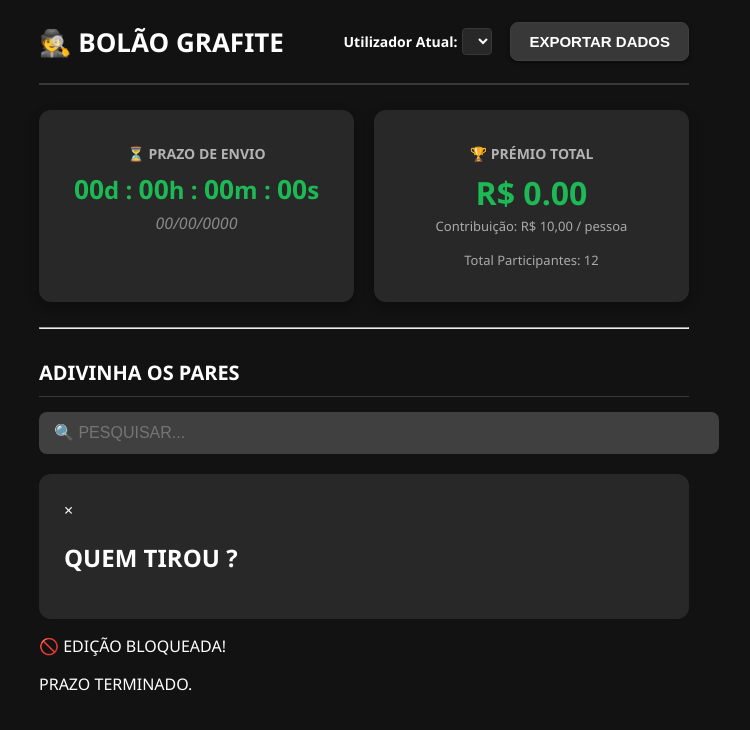
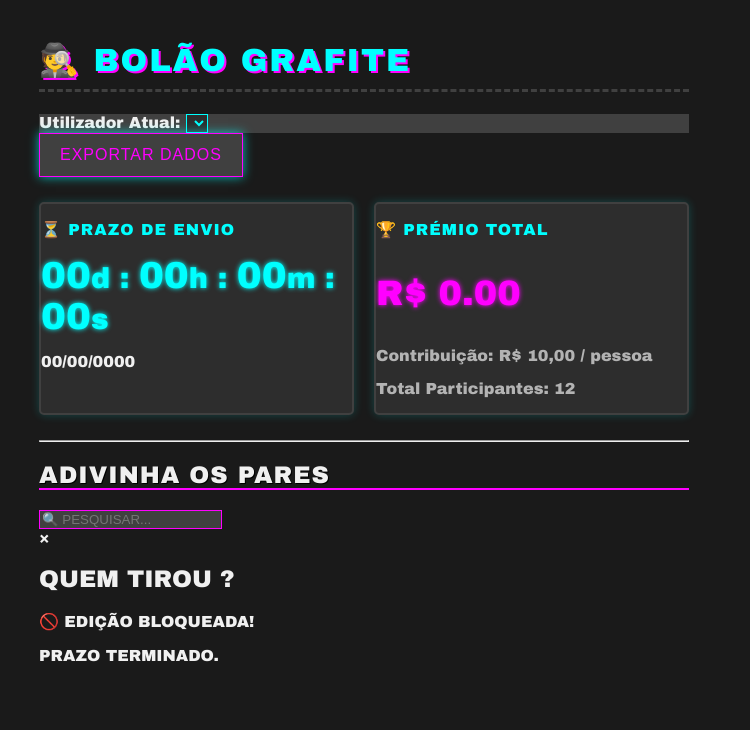
Before and after one commit to Pires84/bolao-amigo-secreto, a plain HTML site: page index.html in a window 1280 px wide. Shown: the whole page, without its empty margins (276-1026 px from the left). Drawn offline with Linux system fonts and the light colour scheme.

Commit message:
Update styles.css
V4

```diff
--- a/styles.css
+++ b/styles.css
@@ -1,21 +1,21 @@
 /* ================================================================= */
-/* === STYLES.CSS: TEMA SPOTIFY (DARK MODE) - V2.5 DESIGN PROFISSIONAL === */
+/* === STYLES.CSS: TEMA GRAFITE / STREET ART (V3) === */
 /* ================================================================= */
 
 :root {
-    --primary-color: #1DB954; /* Verde Spotify */
-    --primary-dark: #1A8F43;
-    --text-color: #FFFFFF;
-    --background-color: #121212; /* Fundo Escuro Principal */
-    --card-background: #282828; /* Fundo de Cards e Elementos */
+    --primary-neon: #00FFFF; /* Ciano Neon (Destaque) */
+    --secondary-neon: #FF00FF; /* Magenta Neon (Alerta/Secundário) */
+    --text-color: #F0F0F0; /* Quase Branco */
+    --background-color: #1A1A1A; /* Fundo Cinzento Escuro */
+    --card-background: #2D2D2D; /* Fundo de Blocos */
     --input-background: #404040;
-    --highlight-bg: #383838;
-    --error-color: #F44336;
-    --success-color: #1DB954;
+    --highlight-bg: #404040;
+    --error-color: #FF00FF; /* Erro/Alerta em Magenta */
+    --success-color: #00FF00; /* Sucesso em Verde Neon */
 }
 
 body {
-    font-family: 'Segoe UI', Tahoma, Geneva, Verdana, sans-serif;
+    font-family: 'Arial Black', Arial, sans-serif; /* Fonte mais forte */
     background-color: var(--background-color);
     color: var(--text-color);
     margin: 0;
@@ -27,50 +27,28 @@ body {
 
 .container {
     width: 100%;
-    max-width: 650px; /* Pouco mais largo para layout de grid */
+    max-width: 650px;
     padding: 20px;
 }
 
 /* --- HEADER E CONTROLES --- */
-.header {
-    display: flex;
-    justify-content: space-between;
-    align-items: center;
-    padding-bottom: 20px;
-    border-bottom: 2px solid var(--highlight-bg);
-}
-
 .header h1 {
-    font-size: 26px;
-    margin: 0;
-    border-bottom: none;
-    padding-bottom: 0;
-}
-
-.header-controls {
-    display: flex;
-    gap: 10px;
-    align-items: center;
+    font-size: 32px; /* MAIOR */
+    text-shadow: 2px 2px var(--secondary-neon); /* Efeito Grafite */
+    letter-spacing: 2px;
+    color: var(--primary-neon);
+    padding-bottom: 10px;
+    border-bottom: 3px dashed var(--highlight-bg);
 }
 
 .user-selector {
-    display: flex;
-    flex-direction: row;
-    align-items: center;
-    gap: 5px;
     background-color: var(--input-background);
-    padding: 8px 12px;
-    border-radius: 8px;
-    font-size: 14px;
 }
-.user-selector label { font-weight: 600; }
-
 .user-selector select {
     background-color: var(--card-background);
-    color: var(--text-color);
-    border: 1px solid var(--highlight-bg);
-    padding: 4px;
-    border-radius: 4px;
+    border: 1px solid var(--primary-neon);
+    color: var(--primary-neon);
+    font-weight: bold;
 }
 
 /* --- GRID DE STATUS (Contagem e Prémio) --- */
@@ -83,238 +61,128 @@ body {
 
 .card {
     background-color: var(--card-background);
-    border-radius: 12px;
-    padding: 20px;
-    box-shadow: 0 4px 12px rgba(0, 0, 0, 0.3);
-    text-align: center;
-}
-
-.status-card {
-    display: flex;
-    flex-direction: column;
-    align-items: center;
-}
-
-.card-icon {
-    font-size: 30px;
-    margin-bottom: 5px;
+    border-radius: 5px; /* Blocos mais angulares */
+    border: 2px solid var(--highlight-bg);
+    box-shadow: 0 0 10px rgba(0, 255, 255, 0.2); /* Sombra Neon */
 }
 
 .card-title {
-    font-size: 14px;
-    color: #b3b3b3;
-    margin-bottom: 8px;
-    text-transform: uppercase;
-    font-weight: 700;
+    font-size: 16px;
+    color: var(--primary-neon); /* Título em Ciano */
+    letter-spacing: 1px;
 }
 
+/* DESTAQUE NA CONTAGEM */
 .countdown-timer {
-    font-size: 1.5em;
-    font-weight: bold;
-    color: var(--primary-color);
+    font-size: 1.8em; /* MAIOR */
+    font-weight: 900;
+    color: var(--primary-neon);
+    text-shadow: 0 0 5px var(--primary-neon); /* Efeito Neon */
 }
 .countdown-timer span {
-    font-size: 1.1em;
+    font-size: 1.3em;
 }
 
-.data-limite {
-    font-style: italic;
-    color: #888;
-    margin-top: 5px;
+/* DESTAQUE NO PRÉMIO */
+.financial-summary .premio-total {
+    font-size: 2.2em; /* MAIOR */
+    color: var(--secondary-neon); /* Valor em Magenta */
+    text-shadow: 0 0 5px var(--secondary-neon);
+}
+.financial-detail {
+    color: #b3b3b3;
 }
 
-.financial-summary .premio-total {
-    font-size: 2em;
-    font-weight: bold;
-    color: var(--primary-color);
-    margin: 0;
-}
-.financial-detail {
-    font-size: 13px;
-    color: #aaa;
-    margin-top: 3px;
-}
 
-/* --- SEÇÃO PRINCIPAL --- */
+/* --- SECÇÃO PRINCIPAL E BOTÕES --- */
 .section-title {
-    font-size: 20px;
+    font-size: 24px; /* MAIOR */
     color: var(--text-color);
-    padding-bottom: 10px;
-    border-bottom: 1px solid var(--highlight-bg);
-    margin-top: 30px;
-    margin-bottom: 15px;
+    letter-spacing: 1px;
+    border-bottom: 2px solid var(--secondary-neon);
+    text-shadow: 1px 1px #000;
 }
 
 .search-input {
-    width: 100%;
-    padding: 12px 15px;
-    margin-bottom: 20px;
-    border: none;
-    border-radius: 8px;
-    background-color: var(--input-background);
+    background-color: var(--highlight-bg);
+    border: 1px solid var(--secondary-neon);
     color: var(--text-color);
-    font-size: 16px;
-    transition: box-shadow 0.2s;
+}
+.search-input:focus {
+    box-shadow: 0 0 0 2px var(--primary-neon);
 }
 
-/* --- CARDS DE PALPITE (UX MELHORADA) --- */
+/* --- CARDS DE PALPITE --- */
 .palpite-card {
-    display: flex;
-    align-items: center;
-    background-color: var(--card-background);
-    border-radius: 10px;
-    padding: 15px;
-    margin-bottom: 12px;
-    box-shadow: 0 2px 5px rgba(0, 0, 0, 0.4);
-    cursor: pointer;
-    transition: background-color 0.2s, transform 0.2s;
-    border: 1px solid transparent;
+    border: 1px solid var(--highlight-bg);
+    transition: background-color 0.2s, box-shadow 0.2s;
 }
 
 .palpite-card:hover:not(.bloqueado) {
-    background-color: #303030;
-    transform: translateY(-2px);
+    background-color: #383838;
+    box-shadow: 0 0 10px rgba(0, 255, 255, 0.4);
 }
 
 .palpite-card.selecionado {
-    border: 3px solid var(--primary-color);
+    border: 3px solid var(--primary-neon);
     background-color: var(--highlight-bg);
-    box-shadow: 0 2px 8px rgba(29, 185, 84, 0.4);
+    box-shadow: 0 0 15px rgba(0, 255, 255, 0.6);
 }
 
 .avatar {
-    width: 50px;
-    height: 50px;
-    border-radius: 50%;
-    margin-right: 15px;
-    object-fit: cover;
-    border: 2px solid var(--highlight-bg);
-}
-
-.palpite-info {
-    flex-grow: 1;
-    display: flex;
-    justify-content: space-between;
-    align-items: center;
+    border: 2px solid var(--secondary-neon);
 }
 
 .palpite-quem-tirou {
-    font-size: 16px;
-    font-weight: bold;
+    font-weight: 900;
+    font-size: 18px; /* MAIOR */
     color: var(--text-color);
 }
 
 .palpite-atual {
-    font-size: 14px;
-    color: var(--primary-color);
-    font-weight: 500;
+    color: var(--primary-neon);
 }
 
-.palpite-card.bloqueado {
-    opacity: 0.5;
-    cursor: default;
-    transform: none;
-    box-shadow: none;
-}
-
-/* --- BOTÕES PROFISSIONAIS --- */
+/* --- BOTÕES PROFISSIONAIS (Estilo Bloco Neon) --- */
 .primary-btn {
-    padding: 10px 18px;
-    background-color: var(--primary-color);
+    padding: 12px 20px;
+    background-color: var(--primary-neon);
     color: var(--background-color);
-    border: none;
-    border-radius: 8px;
-    font-size: 15px;
-    font-weight: bold;
-    cursor: pointer;
-    transition: background-color 0.2s, transform 0.1s;
-    box-shadow: 0 2px 4px rgba(0, 0, 0, 0.4);
+    border: 3px solid var(--background-color); /* Borda escura para contraste */
+    box-shadow: 0 0 10px rgba(0, 255, 255, 0.7); /* Efeito neon */
+    font-size: 16px;
+    letter-spacing: 1px;
 }
 
 .primary-btn:hover:not(:disabled) {
-    background-color: var(--primary-dark);
-    transform: translateY(-1px);
-}
-
-.primary-btn:disabled {
-    background-color: #404040;
-    color: #888;
-    cursor: not-allowed;
-    box-shadow: none;
-    transform: none;
+    background-color: #33FFFF;
+    transform: translateY(-2px);
+    box-shadow: 0 0 15px rgba(0, 255, 255, 1);
 }
 
 .export-btn {
-    background-color: var(--highlight-bg); /* Estilo secundário para exportação */
-    color: var(--text-color);
-    border: 1px solid var(--input-background);
+    background-color: var(--highlight-bg);
+    color: var(--secondary-neon); /* Texto do export em Magenta */
+    border: 1px solid var(--secondary-neon);
 }
 
 .export-btn:hover:not(:disabled) {
     background-color: #484848;
-    color: var(--text-color);
-}
-
-/* --- MODAL DE ESCOLHA (UX) --- */
-.modal-content {
-    background-color: var(--card-background);
-    color: var(--text-color);
-    padding: 25px;
-    border-radius: 12px;
-}
-#lista-amigos-secretos button {
-    background-color: var(--input-background);
-    color: var(--text-color);
-    transition: background-color 0.2s;
-}
-#lista-amigos-secretos button:hover {
-    background-color: var(--highlight-bg);
-    box-shadow: 0 0 0 2px var(--primary-color);
-}
-#lista-amigos-secretos button:disabled {
-    background-color: #1a1a1a;
-    color: #555;
-    cursor: not-allowed;
-    text-decoration: line-through;
+    color: var(--secondary-neon);
+    box-shadow: 0 0 8px rgba(255, 0, 255, 0.5);
 }
 
 /* --- SEÇÃO DE RESULTADOS --- */
-.result-mode-section {
-    padding: 15px;
-    background-color: #202020;
-    border: 1px solid #404040;
-    border-radius: 10px;
-    margin: 20px 0;
-}
-
-.score-card {
-    background-color: var(--card-background);
-}
-
 .acerto {
-    background-color: #303d32;
+    background-color: #334033; /* Fundo mais escuro */
     border-left: 5px solid var(--success-color);
 }
 
 .erro {
-    background-color: #403030;
+    background-color: #403333; /* Fundo mais escuro */
     border-left: 5px solid var(--error-color);
 }
-
-/* --- ESTILOS DE GESTÃO (User Selector e Export Output) --- */
-.user-selector {
-    padding: 8px; /* Ajustado para caber no header */
-    background: none;
-    border-radius: 0;
+.warning-text {
+    color: var(--secondary-neon);
+    text-shadow: 0 0 5px rgba(255, 0, 255, 0.5);
 }
-#export-output {
-    margin-top: 15px;
-    padding: 10px;
-    background-color: var(--highlight-bg);
-    border-radius: 8px;
-    box-shadow: inset 0 0 5px rgba(0,0,0,0.5);
-}
-#export-output textarea {
-    background-color: var(--input-background) !important;
-    border: 1px solid var(--primary-color) !important;
-}
```
